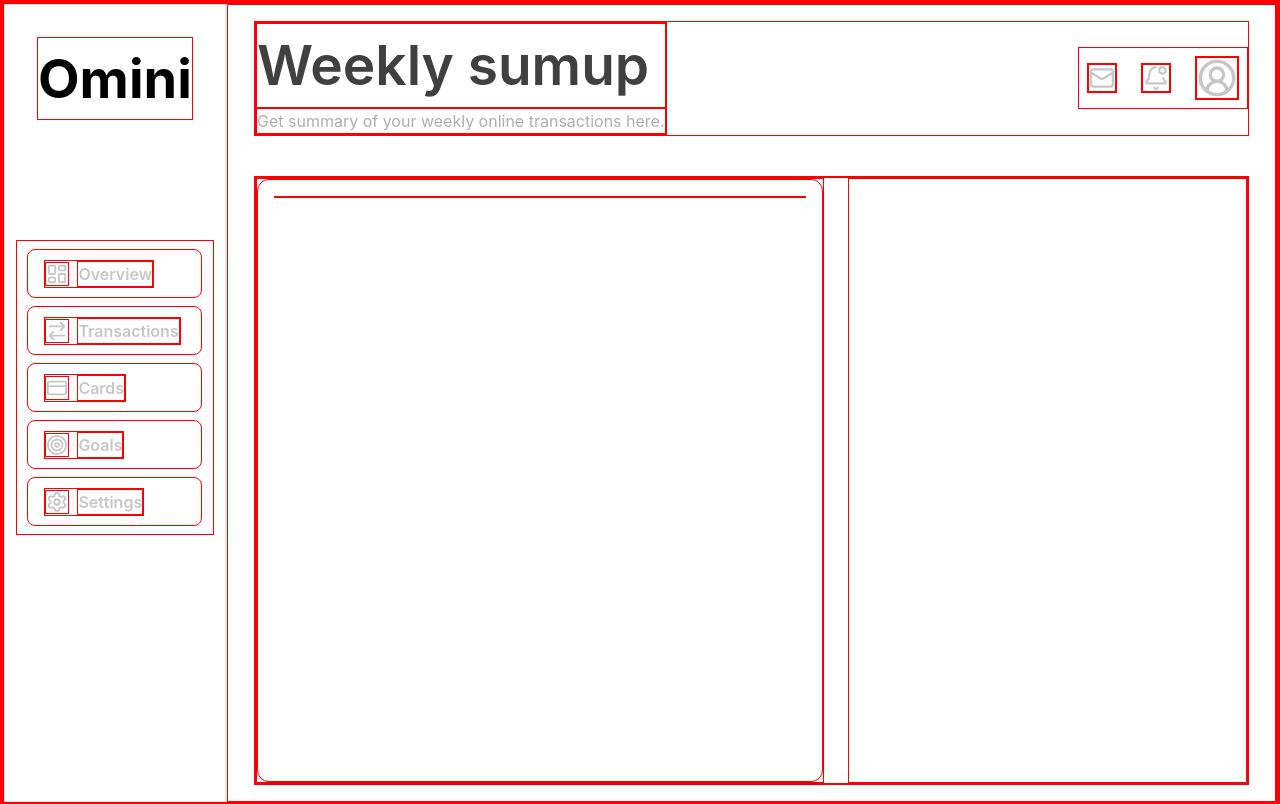
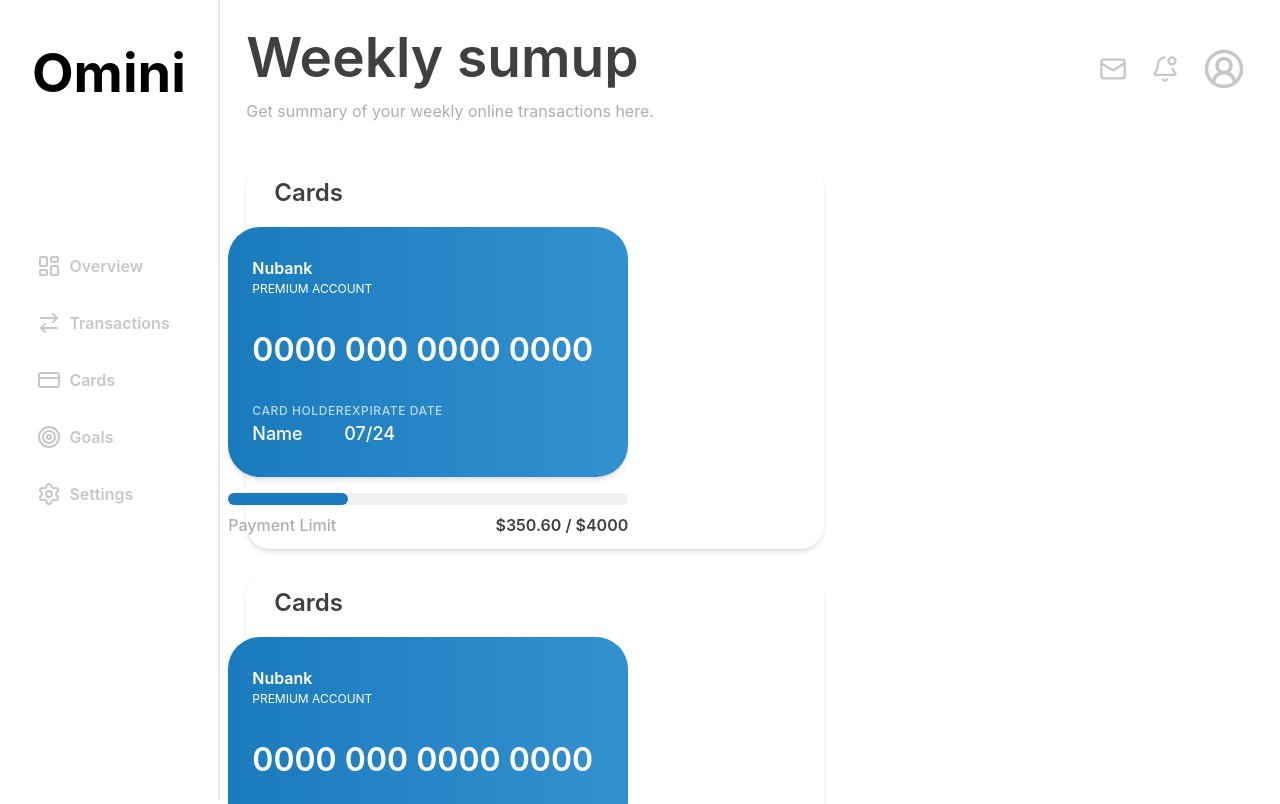
Before and after one commit to joaodearaujo/Omini, a React app in the folder frontend/: page / in a window 1280 px wide. Shown: the top 804 px of the page. Built offline with nearby package versions, Linux system fonts and the light colour scheme; the HTML template or start-up script is replaced by a standard one.

Commit message:
feat: [WIP] starting the Cards component

```diff
--- a/frontend/src/components/Cards/Cards.tsx
+++ b/frontend/src/components/Cards/Cards.tsx
@@ -0,0 +1,34 @@
+import CreditCard from "../ui/CreditCard/CreditCard"
+import Bar from "../ui/Bar/Bar"
+
+const Cards = () => {
+  return (
+    <div className="w-full h-full flex flex-col gap-4 rounded-3xl">
+        <h1 className="font-semibold text-[24px] text-[#404040] pl-4">Cards</h1>
+
+        <div className="w-full h-full grid grid-cols-8 gap-4">
+            <div className=" col-span-5 flex flex-col items-center justify-around gap-4">
+                <CreditCard/>
+                <div className="w-[400px] h-auto flex flex-col gap-2">
+                    <div className="w-full flex items-center">
+                        <Bar></Bar>
+                    </div>
+
+                    <div className="flex items-center justify-between">
+                        <h2 className="text-[#AEAEAE] font-medium">Payment Limit</h2>
+                        <h2 className="text-[#404040] font-semibold">$350.60 / $4000</h2>
+                    </div>
+                </div>
+            </div>
+
+            <div className="col-span-3">
+                <div>
+                    <p></p>
+                </div>
+            </div>
+        </div>
+    </div>
+  )
+}
+
+export default Cards
--- /dev/null
+++ b/frontend/src/components/ui/Bar/Bar.tsx
@@ -0,0 +1,11 @@
+
+const Bar = () => {
+  return (
+    <div className="w-full h-[12px] rounded-full flex bg-[#F1F1F1] items-center justify-start">
+        <div className="w-[30%] h-[12px] rounded-full bg-[#197BBD]">
+        </div>
+    </div>
+  )
+}
+
+export default Bar
--- a/frontend/src/components/ui/Card/Card.tsx
+++ b/frontend/src/components/ui/Card/Card.tsx
@@ -2,7 +2,7 @@ import type { CardProps } from "./Card.type";
 
 const Card = ({children}: CardProps) => {
   return (
-    <div className="bg-white p-4 w-full flex-1 shadow-md rounded-xl">
+    <div className="bg-white w-full p-3 flex flex-1 items-center justify-center shadow-md rounded-3xl">
         {children}
     </div>
   )
--- /dev/null
+++ b/frontend/src/components/ui/CreditCard/CreditCard.tsx
@@ -0,0 +1,24 @@
+
+const CreditCard = () => {
+  return (
+        <div className="w-[400px] h-[250px] rounded-4xl bg-linear-to-r shadow-md from-[#197BBD] to-[#3391D0] flex flex-col items-start justify-around px-6 py-4 transition ease-in-out display-400 hover:scale-101 text-white">
+            <div>
+                <h1 className="font-semibold ">Nubank</h1>
+                <p className="text-[12px] opca">PREMIUM ACCOUNT</p>
+            </div>
+            <h1 className="text-[32px] font-semibold">0000 000 0000 0000</h1>
+            <div className="w-full grid grid-cols-4 gap-4">
+                <div className="cols-span-2">
+                    <p className="text-nowrap text-[12px] opacity-70 uppercase tracking-wider font-medium">Card Holder</p>
+                    <p className="text-[18px] font-medium">Name</p>
+                </div>
+                <div className="cols-span-2">
+                    <p className="text-nowrap text-[12px] opacity-70 uppercase tracking-wider font-medium">Expirate Date</p>
+                    <p className="text-[18px] font-medium">07/24</p>
+                </div>
+            </div>
+        </div>
+  )
+}
+
+export default CreditCard
--- a/frontend/src/pages/Overview/Overview.tsx
+++ b/frontend/src/pages/Overview/Overview.tsx
@@ -1,13 +1,18 @@
 import Card from "../../components/ui/Card/Card"
-
+import Cards from "../../components/Cards/Cards";
 
 const Overview = () => {
   return (
     <div className="grid grid-cols-12 gap-6 w-full h-full">
         <div className="col-span-7 flex flex-col gap-6">
             <Card>
-                <h1></h1>
+                <Cards/>
             </Card>
+            <Card>
+                <Cards/>
+            </Card>
+
+
         </div>
 
         <div className="col-span-5 flex flex-col gap-6">
--- a/frontend/src/styles/index.css
+++ b/frontend/src/styles/index.css
@@ -6,7 +6,7 @@
 @layer base {
 
   * {
-    border: 1px solid red;
+    /* border: 1px solid red; */
   }
   body {
     font-family: var(--font-sans);
```
